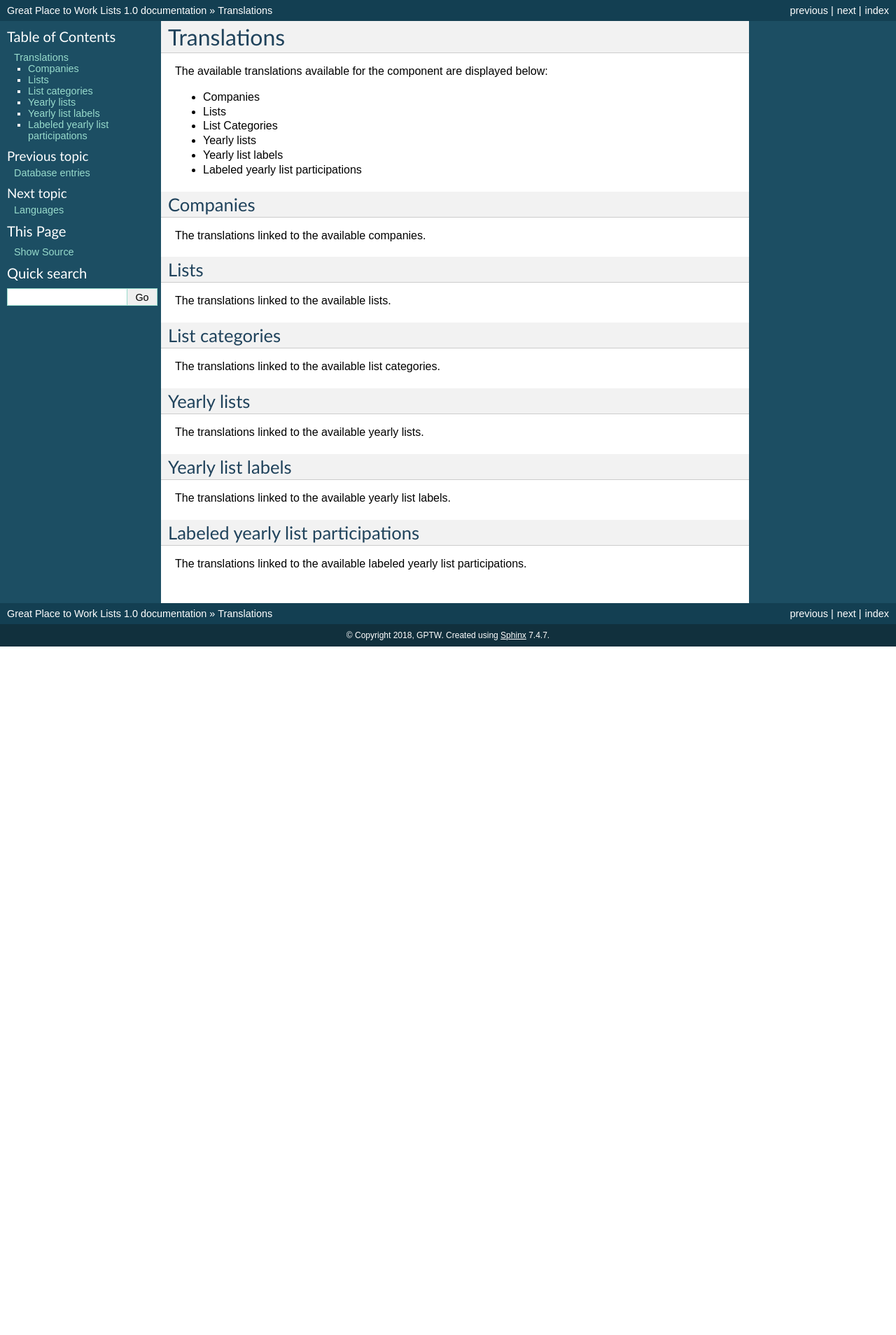
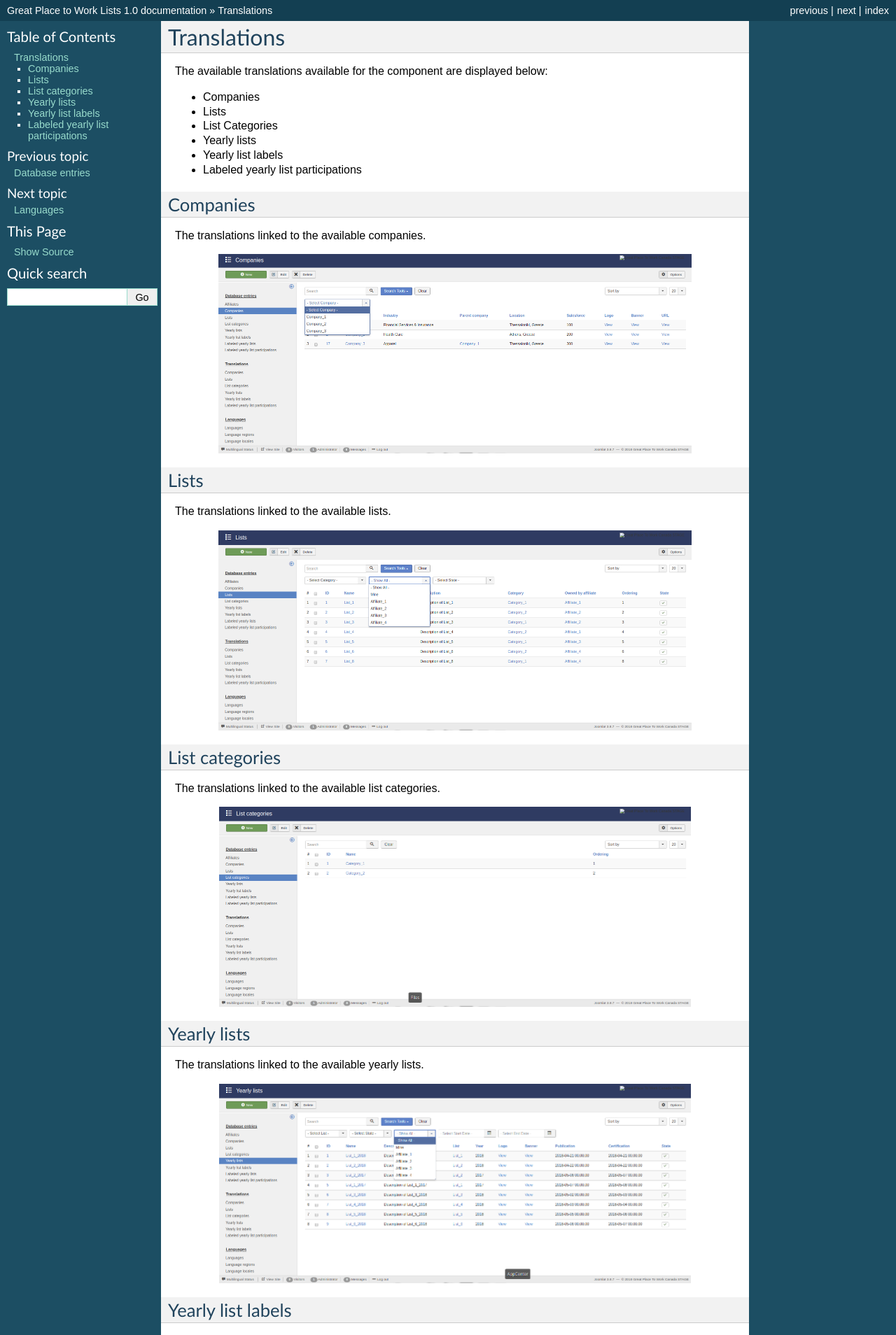
Before and after one commit to treste91/Great-Place-to-Work-Lists, a Sphinx documentation site: the page built from docs/backend/translations.rst, in a window 1280 px wide. Shown: the top 1908 px of the page at 70% size. Built offline with Sphinx 7.4.7, drawn with Linux system fonts in a browser that asks for light colours; before the commit the page ends 924 px from its top, so only the background shows below that.

Commit message:
Update translations.rst

```diff
--- a/docs/backend/translations.rst
+++ b/docs/backend/translations.rst
@@ -20,27 +20,57 @@ Companies
 
 The translations linked to the available companies.
 
+.. image:: db_entries_companies.png
+   :scale: 50 %
+   :alt: Companies
+   :align: center
+
 Lists
 -----
 
 The translations linked to the available lists.
+
+.. image:: db_entries_lists.png
+   :scale: 50 %
+   :alt: Lists
+   :align: center
 
 List categories
 ---------------
 
 The translations linked to the available list categories.
 
+.. image:: db_entries_list_categories.png
+   :scale: 50 %
+   :alt: List categories
+   :align: center
+
 Yearly lists
 ------------
 
 The translations linked to the available yearly lists.
+
+.. image:: db_entries_yearly_lists.png
+   :scale: 50 %
+   :alt: Yearly lists
+   :align: center
 
 Yearly list labels
 ------------------
 
 The translations linked to the available yearly list labels.
 
+.. image:: db_entries_yearly_list_labels.png
+   :scale: 50 %
+   :alt: Yearly list labels
+   :align: center
+
 Labeled yearly list participations
 ----------------------------------
 
 The translations linked to the available labeled yearly list participations.
+
+.. image:: db_entries_labeled_yearly_list_participations.png
+   :scale: 50 %
+   :alt: Labeled yearly list participations
+   :align: center
```
